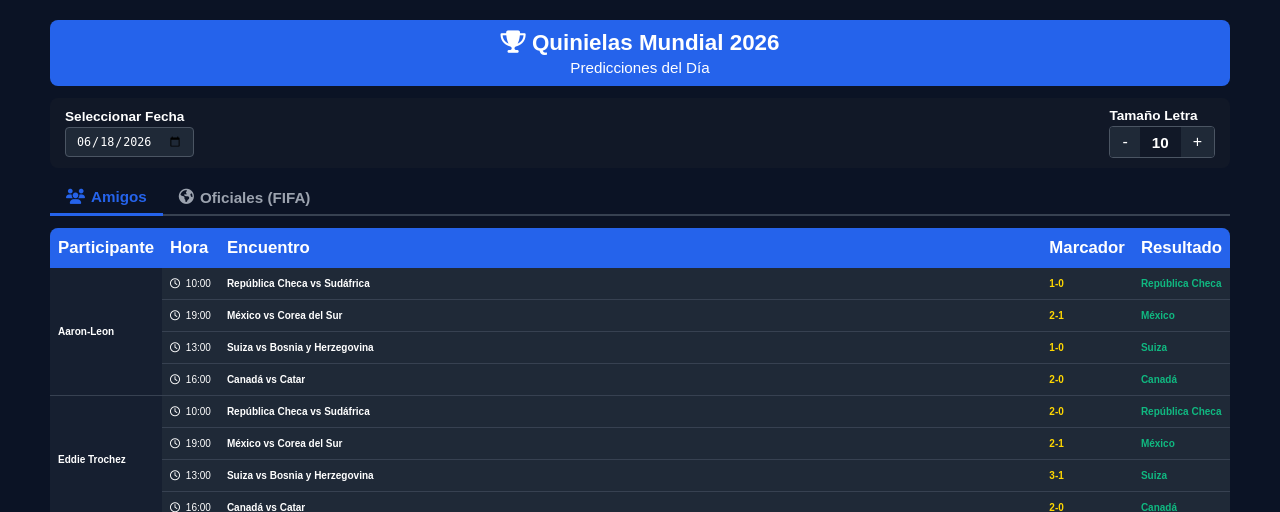
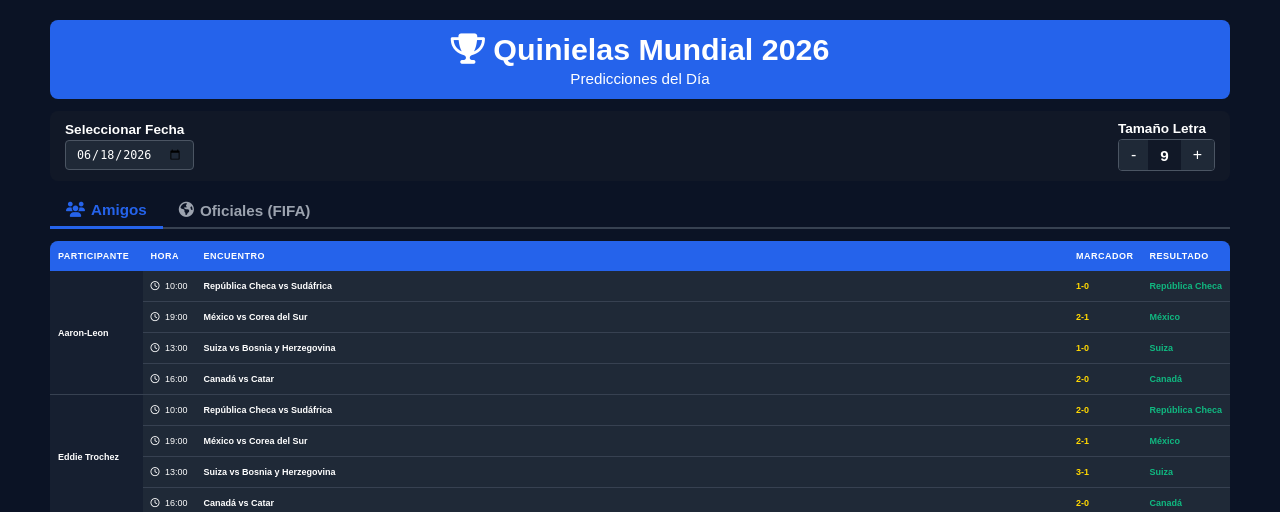
Before and after one commit to eddietrochez/WorldCup-Results, a Flask app: page / in a window 1280 px wide. Shown: the top 512 px of the page. Run offline with Flask 3, Linux system fonts and the light colour scheme.

Commit message:
Update index.html

```diff
--- a/templates/index.html
+++ b/templates/index.html
@@ -26,24 +26,24 @@
             box-sizing: border-box;
         }
 
-        /* BANNER SUPERIOR MÁS COMPACTO */
+        /* BANNER SUPERIOR CON TÍTULO MÁS GRANDE */
         .header-banner {
             background-color: #2563eb;
             border-radius: 8px;
-            padding: 10px;
+            padding: 12px 10px;
             text-align: center;
             margin-bottom: 12px;
         }
         .header-banner h1 {
             margin: 0;
-            font-size: 1.4em; /* Reducido drásticamente */
+            font-size: 1.9em; /* Título recuperado (Más grande y vistoso) */
         }
         .header-banner p {
             margin: 3px 0 0 0;
-            font-size: 0.95em; /* Reducido drásticamente */
+            font-size: 0.95em;
         }
 
-        /* PANEL DE CONTROL AJUSTADO PROPORCIONALMENTE */
+        /* PANEL DE CONTROL COMPACTO */
         .control-panel {
             background-color: #111827;
             border-radius: 8px;
@@ -61,7 +61,7 @@
         .control-group label {
             margin-bottom: 3px;
             font-weight: bold;
-            font-size: 0.85em; /* Texto guía más discreto */
+            font-size: 0.85em;
         }
         .control-group input[type="date"] {
             background-color: #1f2937;
@@ -96,7 +96,7 @@
             font-weight: bold;
         }
 
-        /* PESTAÑAS COMPACTAS AL ESTILO DE AYER */
+        /* PESTAÑAS ESTILO COMPACTO */
         .tabs-container {
             display: flex;
             border-bottom: 2px solid #374151;
@@ -107,7 +107,7 @@
             border: none;
             color: #9ca3af;
             padding: 8px 16px;
-            font-size: 0.95em; /* Ajustado para que no domine la vista */
+            font-size: 0.95em;
             font-weight: bold;
             cursor: pointer;
             transition: all 0.3s;
@@ -150,10 +150,14 @@
             width: 1%;
         }
 
+        /* CORRECCIÓN: Encabezados de la tabla reducidos estrictamente a 9px */
         .tabla-oscura-custom th {
             background-color: #2563eb;
             color: white;
-            font-size: 1.05em;
+            font-size: 9px !important;
+            font-weight: bold;
+            text-transform: uppercase;
+            letter-spacing: 0.5px;
         }
         .tabla-oscura-custom td {
             border-bottom: 1px solid #374151;
@@ -178,7 +182,7 @@
             margin-right: 3px;
         }
 
-        /* MEDIA QUERIES PARA REGULAR MÓVILES (FLEXIBILIDAD SIN DEFORMAR) */
+        /* MEDIA QUERIES PARA CONTROL DE COMPACTACIÓN EN CELULARES */
         @media (max-width: 768px) {
             .control-panel {
                 flex-direction: column;
@@ -223,8 +227,7 @@
             <label>Tamaño Letra</label>
             <div class="btn-group">
                 <button onclick="cambiarLetra(-1)">-</button>
-                <span id="indicador-letra">10</span>
-                <button onclick="cambiarLetra(1)">+</button>
+                <span id="indicador-letra">9</span> <button onclick="cambiarLetra(1)">+</button>
             </div>
         </div>
     </div>
@@ -256,12 +259,12 @@
 </div>
 
 <script>
-    let fontSizeActual = 10;
+    // Inicialización del tamaño de letra del contenido a 9px
+    let fontSizeActual = 9;
     let pestañaActual = 'amigos';
 
     document.getElementById('selector-fecha').addEventListener('change', cargarDatosSegunVista);
 
-    // Mantenemos tu lógica intacta para no romper la comunicación con Flask
     function cambiarPestaña(tipo) {
         pestañaActual = tipo;
 
```
